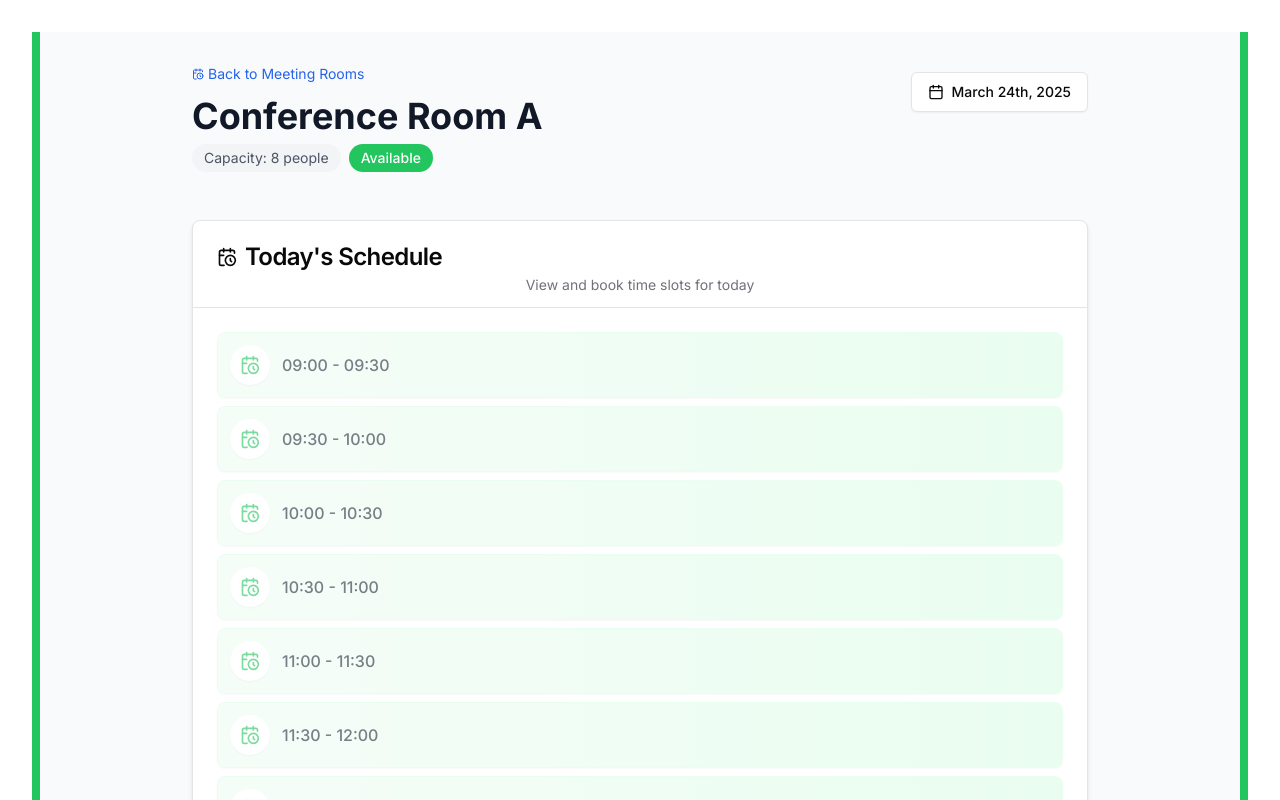
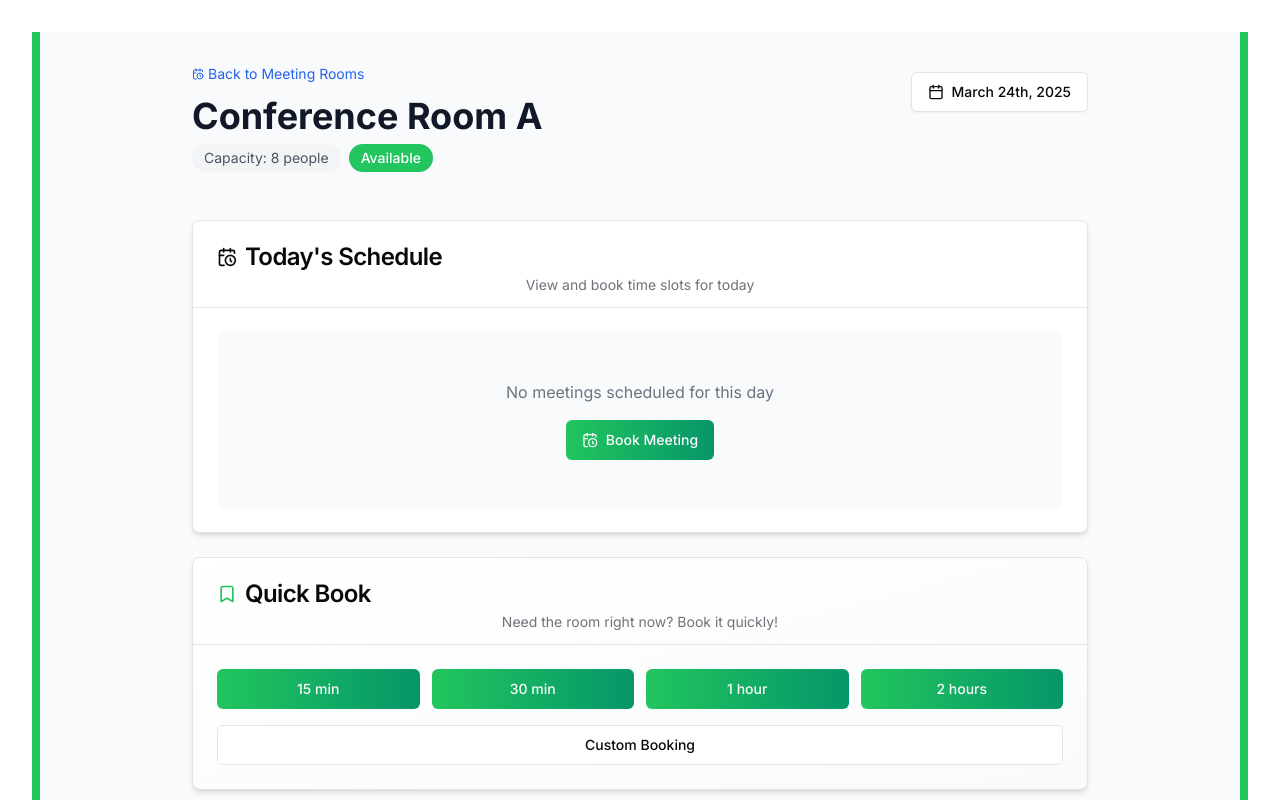
Before and after one commit to diegofarina-gimo/deskbooker-pro, a React (Vite) app: page /meeting-room/6 in a window 1280 px wide. Shown: the top 800 px of the page. Built offline with nearby package versions, Linux system fonts and the light colour scheme.

Commit message:
Refactor meeting room timetable
Display only booked meeting slots in the timetable.

```diff
--- a/src/components/MeetingRoomTimetable.tsx
+++ b/src/components/MeetingRoomTimetable.tsx
@@ -8,20 +8,10 @@ import {
   DialogContent,
   DialogHeader,
   DialogTitle,
-  DialogTrigger,
 } from "@/components/ui/dialog";
 import { BookingForm } from './BookingForm';
 import { cn } from '@/lib/utils';
-import { CalendarClock, CheckCircle, XCircle, Clock } from 'lucide-react';
-
-interface TimeSlotInfo {
-  startTime: string;
-  endTime: string;
-  isBooked: boolean;
-  bookingId?: string;
-  userId?: string;
-  userName?: string;
-}
+import { CalendarClock, XCircle, Clock, User } from 'lucide-react';
 
 interface MeetingRoomTimetableProps {
   room: Desk;
@@ -48,117 +38,95 @@ export const MeetingRoomTimetable: React.FC<MeetingRoomTimetableProps> = ({
   const currentTimeString = `${String(now.getHours()).padStart(2, '0')}:${String(now.getMinutes()).padStart(2, '0')}`;
   const isToday = date.toDateString() === new Date().toDateString();
 
-  // Generate all time slots for the day
-  const generateTimeSlots = (): TimeSlotInfo[] => {
-    const slots: TimeSlotInfo[] = [];
-
-    // Office hours from 9 AM to 5 PM
-    for (let hour = 9; hour < 18; hour++) {
-      for (let minute = 0; minute < 60; minute += 30) {
-        const nextHour = minute === 30 ? hour + 1 : hour;
-        const nextMinute = minute === 30 ? 0 : 30;
-
-        const startTime = `${hour.toString().padStart(2, '0')}:${minute.toString().padStart(2, '0')}`;
-        const endTime = `${nextHour.toString().padStart(2, '0')}:${nextMinute.toString().padStart(2, '0')}`;
-
-        if (nextHour >= 18) continue; // Skip slots that end after 6 PM
-
-        const roomBookings = bookings.filter(b =>
-          b.deskId === room.id &&
-          b.date === dateStr &&
-          b.timeSlot
-        );
-
-        // Check if this time slot overlaps with any booking
-        const isBooked = roomBookings.some(booking => {
-          if (!booking.timeSlot) return false;
-
-          const bookingStart = booking.timeSlot.startTime;
-          const bookingEnd = booking.timeSlot.endTime;
-
-          // Convert times to minutes for easier comparison
-          const slotStartMinutes = hour * 60 + minute;
-          const slotEndMinutes = nextHour * 60 + nextMinute;
-          const bookingStartMinutes = parseInt(bookingStart.split(':')[0]) * 60 + parseInt(bookingStart.split(':')[1]);
-          const bookingEndMinutes = parseInt(bookingEnd.split(':')[0]) * 60 + parseInt(bookingEnd.split(':')[1]);
-
-          // Check for overlap
-          return (slotStartMinutes < bookingEndMinutes && slotEndMinutes > bookingStartMinutes);
+  // Get only the bookings for this room and date
+  const roomBookings = bookings
+    .filter(b => b.deskId === room.id && b.date === dateStr && b.timeSlot)
+    .map(booking => {
+      const user = getUserById(booking.userId);
+      return {
+        id: booking.id,
+        userId: booking.userId,
+        userName: user?.name || 'Unknown User',
+        timeSlot: booking.timeSlot,
+        isPast: isToday && booking.timeSlot && booking.timeSlot.endTime < currentTimeString,
+        isCurrent: isToday && booking.timeSlot &&
+                  currentTimeString >= booking.timeSlot.startTime &&
+                  currentTimeString <= booking.timeSlot.endTime,
+        isCurrentUserBooking: booking.userId === currentUser?.id
+      };
+    })
+    .sort((a, b) => {
+      if (!a.timeSlot || !b.timeSlot) return 0;
+      return a.timeSlot.startTime.localeCompare(b.timeSlot.startTime);
     });
-
-        const overlappingBooking = roomBookings.find(booking => {
-          if (!booking.timeSlot) return false;
-
-          const bookingStart = booking.timeSlot.startTime;
-          const bookingEnd = booking.timeSlot.endTime;
-
-          // Convert times to minutes for easier comparison
-          const slotStartMinutes = hour * 60 + minute;
-          const slotEndMinutes = nextHour * 60 + nextMinute;
-          const bookingStartMinutes = parseInt(bookingStart.split(':')[0]) * 60 + parseInt(bookingStart.split(':')[1]);
-          const bookingEndMinutes = parseInt(bookingEnd.split(':')[0]) * 60 + parseInt(bookingEnd.split(':')[1]);
-
-          // Check for overlap
-          return (slotStartMinutes < bookingEndMinutes && slotEndMinutes > bookingStartMinutes);
-        });
-
-        const bookingId = overlappingBooking?.id;
-        const userId = overlappingBooking?.userId;
-        const userName = userId ? getUserById(userId)?.name : undefined;
-
-        slots.push({
-          startTime,
-          endTime,
-          isBooked,
-          bookingId,
-          userId,
-          userName
-        });
-      }
-    }
-
-    return slots;
-  };
-
-  const timeSlots = generateTimeSlots();
 
   const handleBookClick = (timeSlot: TimeSlot) => {
     setSelectedTimeSlot(timeSlot);
     setBookingDialogOpen(true);
   };
 
+  const handleNewBooking = () => {
+    // Default to next available full hour
+    const currentHour = now.getHours();
+    const nextHour = currentHour + 1;
+    const startTime = `${String(nextHour).padStart(2, '0')}:00`;
+    const endTime = `${String(nextHour + 1).padStart(2, '0')}:00`;
+
+    setSelectedTimeSlot({
+      startTime,
+      endTime
+    });
+    setBookingDialogOpen(true);
+  };
+
   // For compact view (grid layout)
   if (compact) {
+    if (roomBookings.length === 0) {
+      return (
+        <div className="text-center py-8 bg-gray-50 rounded-md">
+          <p className="text-gray-500">No meetings scheduled for this day</p>
+          <Button
+            size="sm"
+            onClick={handleNewBooking}
+            className="mt-4 gap-1"
+          >
+            <CalendarClock className="h-3.5 w-3.5" />
+            Book Meeting
+          </Button>
+        </div>
+      );
+    }
+
     return (
       <div className="space-y-2">
-        <div className="grid grid-cols-5 gap-1">
-          {timeSlots.map((slot, index) => {
-            const isPast = isToday && slot.endTime < currentTimeString;
-            const now = isToday && currentTimeString >= slot.startTime && currentTimeString <= slot.endTime;
-
-            return (
+        <div className="grid grid-cols-1 gap-1">
+          {roomBookings.map((booking, index) => (
             <div
               key={index}
               className={cn(
-                  "aspect-square rounded-md flex items-center justify-center text-xs font-medium shadow-sm",
-                  slot.isBooked
-                    ? "bg-red-100 text-red-800"
-                    : "bg-green-100 text-green-800 hover:bg-green-200 cursor-pointer",
-                  isPast && "opacity-60",
-                  now && "ring-2 ring-blue-400"
+                "p-2 rounded-md flex justify-between items-center",
+                booking.isPast ? "bg-gray-100 text-gray-500" :
+                booking.isCurrent ? "bg-blue-50 border border-blue-200" :
+                "bg-green-50 border border-green-100"
               )}
-                title={`${slot.startTime} - ${slot.endTime}${slot.userName ? ` | Booked by: ${slot.userName}` : ''}`}
-                onClick={() => !slot.isBooked && !isPast && handleBookClick({
-                  startTime: slot.startTime,
-                  endTime: slot.endTime
-                })}
             >
-                {slot.startTime.split(':')[0]}
-                {slot.isBooked && <XCircle className="h-3 w-3 ml-1" />}
+              <div className="flex items-center gap-2">
+                <Clock className="h-3.5 w-3.5" />
+                <span>{booking.timeSlot?.startTime} - {booking.timeSlot?.endTime}</span>
+                <span className="text-xs ml-2">{booking.userName}</span>
               </div>
-            );
-          })}
             </div>
+          ))}
+        </div>
+
+        <Button
+          size="sm"
+          onClick={handleNewBooking}
+          className="w-full mt-4 gap-1"
+        >
+          <CalendarClock className="h-3.5 w-3.5" />
+          Book Meeting
+        </Button>
 
         <Dialog open={bookingDialogOpen} onOpenChange={setBookingDialogOpen}>
           <DialogContent onClick={(e) => e.stopPropagation()}>
@@ -181,73 +149,91 @@ export const MeetingRoomTimetable: React.FC<MeetingRoomTimetableProps> = ({
 
   return (
     <div className="space-y-4">
-      <div className="grid grid-cols-1 gap-2">
-        {timeSlots.map((slot, index) => {
-          const isPast = isToday && slot.endTime < currentTimeString;
-          const now = isToday && currentTimeString >= slot.startTime && currentTimeString <= slot.endTime;
-
-          return (
+      {roomBookings.length === 0 ? (
+        <div className="text-center py-12 bg-gray-50 rounded-md">
+          <p className="text-gray-500 mb-2">No meetings scheduled for this day</p>
+          <Button
+            onClick={handleNewBooking}
+            className="mt-2 gap-2 bg-gradient-to-r from-green-500 to-emerald-600 hover:from-green-600 hover:to-emerald-700"
+          >
+            <CalendarClock className="h-4 w-4" />
+            Book Meeting
+          </Button>
+        </div>
+      ) : (
+        <div className="grid grid-cols-1 gap-3">
+          {roomBookings.map((booking, index) => (
             <div
               key={index}
               className={cn(
-                "p-3 rounded-lg flex justify-between items-center shadow-sm border transition-all duration-200",
-                slot.isBooked
-                  ? "bg-red-50 border-red-100"
-                  : "bg-gradient-to-r from-green-50 to-green-100 border-green-100 hover:shadow-md hover:-translate-y-0.5",
-                isPast && "opacity-60",
-                now && "ring-2 ring-blue-400"
+                "p-4 rounded-lg flex justify-between items-center shadow-sm border transition-all duration-200",
+                booking.isPast
+                  ? "bg-gray-50 border-gray-100 opacity-60"
+                  : booking.isCurrent
+                    ? "bg-blue-50 border-blue-100 ring-2 ring-blue-300"
+                    : "bg-gradient-to-r from-green-50 to-green-100 border-green-100"
               )}
             >
               <div className="flex items-center gap-3">
-                <div className="flex items-center justify-center w-10 h-10 rounded-full bg-white shadow-sm">
-                  <CalendarClock
-                    className={cn(
+                <div className={cn(
+                  "flex items-center justify-center w-10 h-10 rounded-full shadow-sm",
+                  booking.isPast ? "bg-gray-100" :
+                  booking.isCurrent ? "bg-blue-100" : "bg-white"
+                )}>
+                  <Clock className={cn(
                     "w-5 h-5",
-                      slot.isBooked ? "text-red-500" : "text-green-500"
-                    )}
-                  />
+                    booking.isPast ? "text-gray-400" :
+                    booking.isCurrent ? "text-blue-500" : "text-green-500"
+                  )} />
                 </div>
                 <div>
                   <span className="font-medium text-gray-800 flex items-center gap-2">
-                    {slot.startTime} - {slot.endTime}
-                    {now && (
+                    {booking.timeSlot?.startTime} - {booking.timeSlot?.endTime}
+                    {booking.isCurrent && (
                       <span className="text-xs bg-blue-100 text-blue-800 px-2 py-0.5 rounded-full flex items-center">
                         <Clock className="h-3 w-3 mr-1" />Current
                       </span>
                     )}
-                  </span>
-                  {slot.userName && (
-                    <span className="text-sm text-gray-500 flex items-center mt-0.5">
-                      Booked by: {slot.userName}
+                    {booking.isPast && (
+                      <span className="text-xs bg-gray-100 text-gray-600 px-2 py-0.5 rounded-full flex items-center">
+                        <Clock className="h-3 w-3 mr-1" />Past
                       </span>
                     )}
+                  </span>
+                  <span className="text-sm text-gray-500 flex items-center gap-1 mt-0.5">
+                    <User className="h-3 w-3" />
+                    {booking.userName}
+                  </span>
                 </div>
               </div>
 
-              {!slot.isBooked && !isPast && (
+              {(booking.isCurrentUserBooking || currentUser?.role === 'admin') && (
                 <Button
                   size="sm"
-                  onClick={() => handleBookClick({
-                    startTime: slot.startTime,
-                    endTime: slot.endTime
-                  })}
-                  className="gap-1 bg-gradient-to-r from-green-500 to-emerald-600 hover:from-green-600 hover:to-emerald-700 shadow-sm"
+                  variant="ghost"
+                  className="text-red-500 hover:text-red-700 hover:bg-red-50"
+                  onClick={() => {
+                    const { cancelBooking } = useBooking();
+                    cancelBooking(booking.id);
+                  }}
                 >
-                  <CheckCircle className="h-3.5 w-3.5" />
-                  Book
+                  <XCircle className="h-4 w-4" />
                 </Button>
               )}
-
-              {slot.isBooked && (
-                <div className="px-3 py-1 bg-red-100 text-red-800 text-sm font-medium rounded-full flex items-center">
-                  <XCircle className="h-3.5 w-3.5 mr-1" />
-                  Booked
+            </div>
+          ))}
         </div>
       )}
-            </div>
-          );
-        })}
-      </div>
+
+      {roomBookings.length > 0 && (
+        <Button
+          onClick={handleNewBooking}
+          className="w-full mt-2 gap-2 bg-gradient-to-r from-green-500 to-emerald-600 hover:from-green-600 hover:to-emerald-700"
+        >
+          <CalendarClock className="h-4 w-4" />
+          Book Another Meeting
+        </Button>
+      )}
 
       <Dialog open={bookingDialogOpen} onOpenChange={setBookingDialogOpen}>
         <DialogContent onClick={(e) => e.stopPropagation()}>
```
Lines whose indentation alone changed are shown as unchanged.
